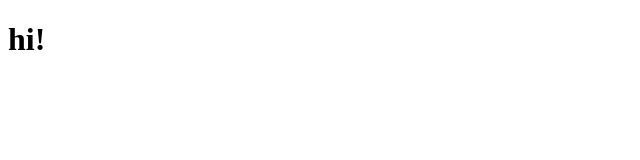
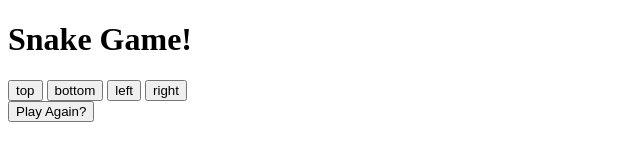
Before and after one commit to Howakyl/snake-game, a plain HTML site: page index.html in a window 1280 px wide. Shown: the whole page, without its empty margins (0-640 px from the left). Drawn offline with Linux system fonts and the light colour scheme.

Commit message:
btn layout

```diff
--- a/index.html
+++ b/index.html
@@ -8,6 +8,18 @@
     <title>Snake Game!</title>
 </head>
 <body>
-    <h1>hi!</h1>
+    <h1>Snake Game!</h1>
+    <div class="scoreDisplay"></div>
+    <div class="grid"></div>
+    <div class="button">
+        <button class="top">top</button>
+        <button class="bottom">bottom</button>
+        <button class="left">left</button>
+        <button class="right">right</button>
+    </div>
+
+    <div class="popup">
+        <button class="playAgain">Play Again?</button>
+    </div>
 </body>
 </html>
```
